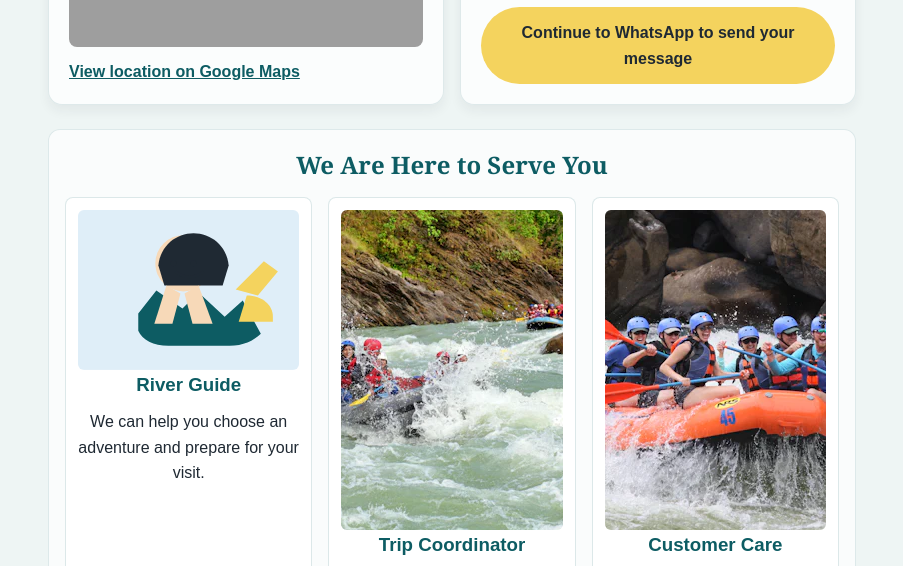
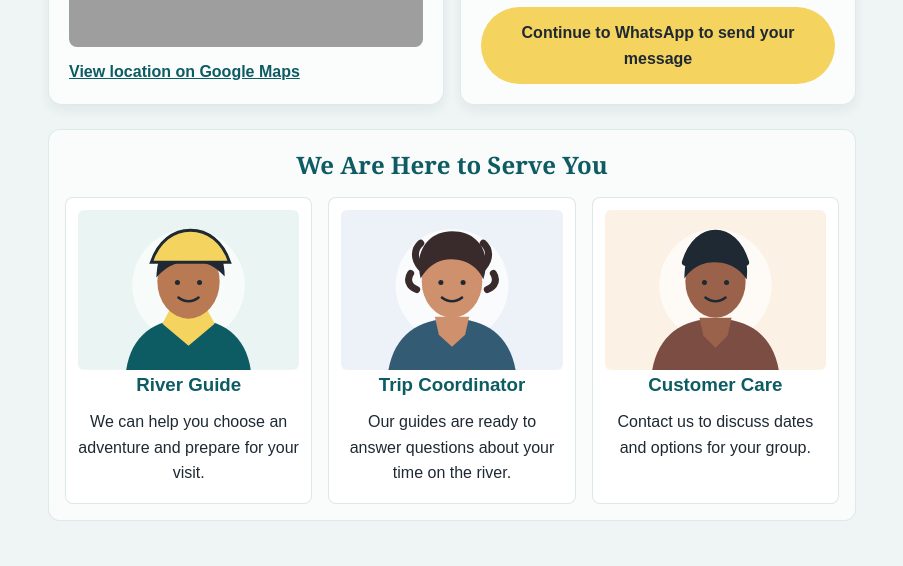
Before and after one commit to treshisaac02/wdd130, a plain HTML site: page wwr/contact.html in a window 1280 px wide. Shown: the part 1156-1722 px from the top of the page, without its empty margins (188-1091 px from the left). Drawn offline with Linux system fonts and the light colour scheme; grey boxes are pictures that could not be loaded.

Commit message:
Add employee profile illustrations
Co-authored-by: Copilot <223556219+Copilot@users.noreply.github.com>

```diff
--- a/wwr/contact.html
+++ b/wwr/contact.html
@@ -80,21 +80,21 @@
         <div class="team-grid">
           <article class="team-card">
             <figure>
-              <img src="images/client-happy.svg" alt="Illustration of a smiling river guide" width="220" height="160" loading="lazy">
+              <img src="images/employee-river-guide.svg" alt="Illustrated profile of a smiling river guide" width="220" height="160" loading="lazy">
               <figcaption><h3>River Guide</h3></figcaption>
             </figure>
             <p>We can help you choose an adventure and prepare for your visit.</p>
           </article>
           <article class="team-card">
             <figure>
-              <img src="images/adventure-group.webp" alt="Rafting team enjoying a guided river adventure" width="480" height="320" loading="lazy">
+              <img src="images/employee-trip-coordinator.svg" alt="Illustrated profile of a trip coordinator" width="220" height="160" loading="lazy">
               <figcaption><h3>Trip Coordinator</h3></figcaption>
             </figure>
             <p>Our guides are ready to answer questions about your time on the river.</p>
           </article>
           <article class="team-card">
             <figure>
-              <img src="images/adventure-kayak.webp" alt="Rafting team paddling through a rocky river" width="480" height="320" loading="lazy">
+              <img src="images/employee-customer-care.svg" alt="Illustrated profile of a customer care team member" width="220" height="160" loading="lazy">
               <figcaption><h3>Customer Care</h3></figcaption>
             </figure>
             <p>Contact us to discuss dates and options for your group.</p>
```
Also changed, not shown: wwr/images/employee-customer-care.svg (added), wwr/images/employee-river-guide.svg (added), wwr/images/employee-trip-coordinator.svg (added).
